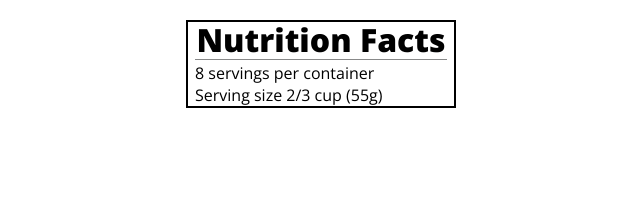
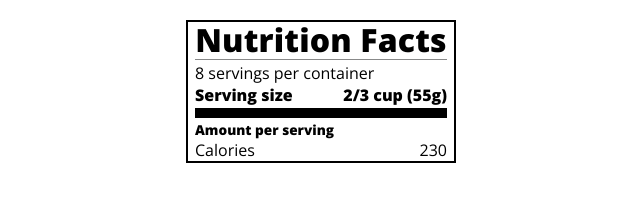
Before and after one commit to tholmes101/Nutrition-Label, a plain HTML site: page index.html in a window 1280 px wide. Shown: the whole page, without its empty margins (319-959 px from the left). Drawn offline with nearby package versions, Linux system fonts and the light colour scheme.

Commit message:
51% complete

```diff
--- a/index.html
+++ b/index.html
@@ -10,10 +10,20 @@
 
 <body>
   <div class="label">
-    <h1>Nutrition Facts</h1>
-    <div class="divider"></div>
-    <p>8 servings per container</p>
-    <p>Serving size 2/3 cup (55g)</p>
+    <header>
+      <h1 class="bold">Nutrition Facts</h1>
+      <div class="divider"></div>
+      <p>8 servings per container</p>
+      <p class="bold">Serving size <span>2/3 cup (55g)</span></p>
+    </header>
+    <div class="divider large"></div>
+    <div class="calories-info">
+      <div class="left-container">
+        <h2 class="bold small-text">Amount per serving</h2>
+        <p>Calories</p>
+      </div>
+      <span>230</span>
+    </div>
   </div>
 </body>
 </html>
--- a/styles.css
+++ b/styles.css
@@ -17,17 +17,46 @@
     padding: 0 7px;
   }
 
-  h1 {
-    font-weight: 800;
+  header h1 {
     text-align: center;
     margin: -4px 0;
+    letter-spacing: 0.15px
   }
 
   p {
     margin: 0;
+    display: flex;
+    justify-content: space-between;
   }
 
   .divider {
     border-bottom: 1px solid #888989;
     margin: 2px 0;
   }
+
+  .bold {
+    font-weight: 800;
+  }
+
+  .large {
+    height: 10px;
+  }
+
+  .large, .medium {
+    background-color: black;
+    border: 0;
+  }
+
+  .small-text {
+    font-size: 0.85rem;
+  }
+
+  .calories-info {
+    display: flex;
+    justify-content: space-between;
+    align-items: flex-end;
+  }
+
+  .calories-info h2 {
+    margin: 0;
+  }
```
